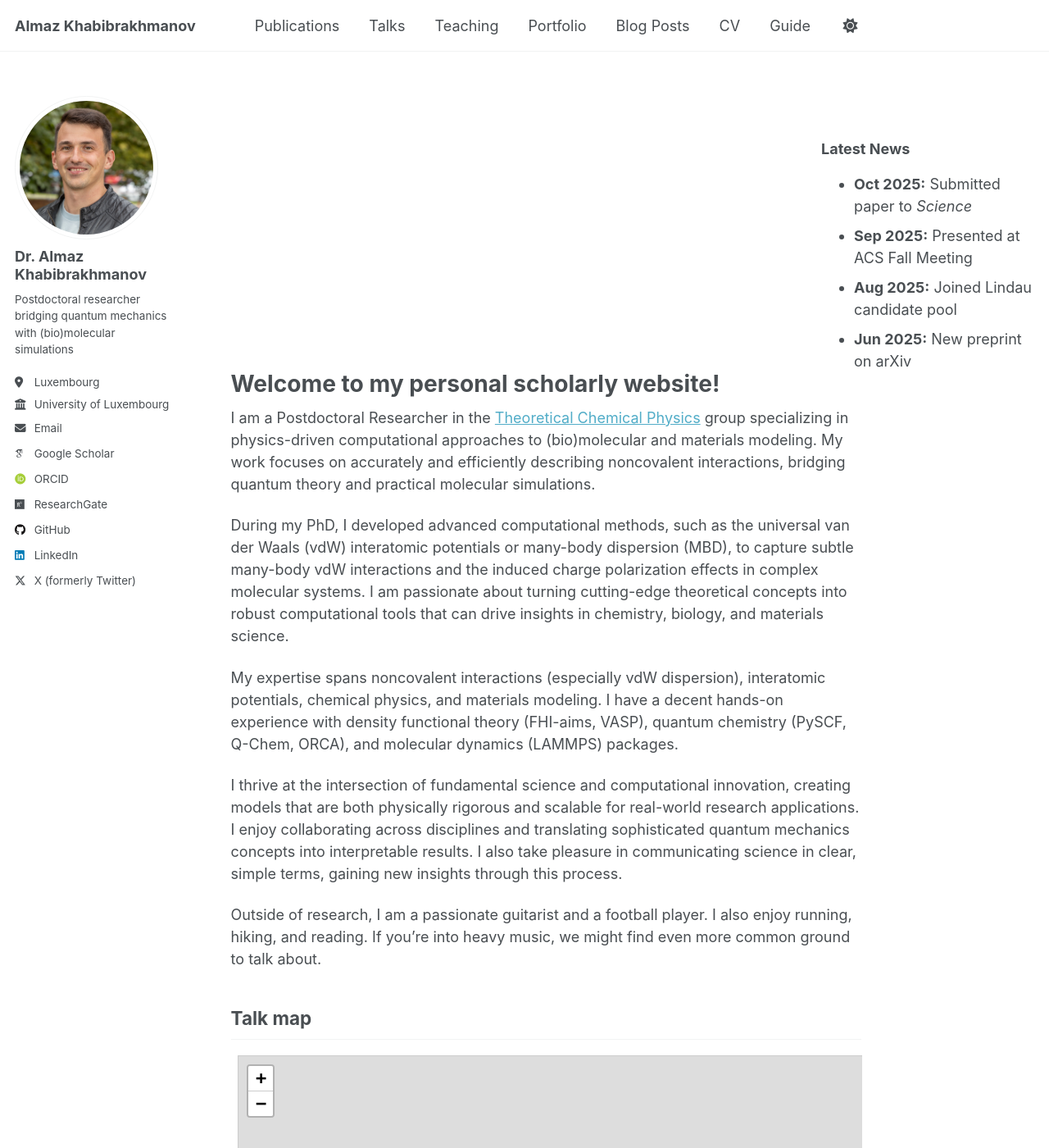
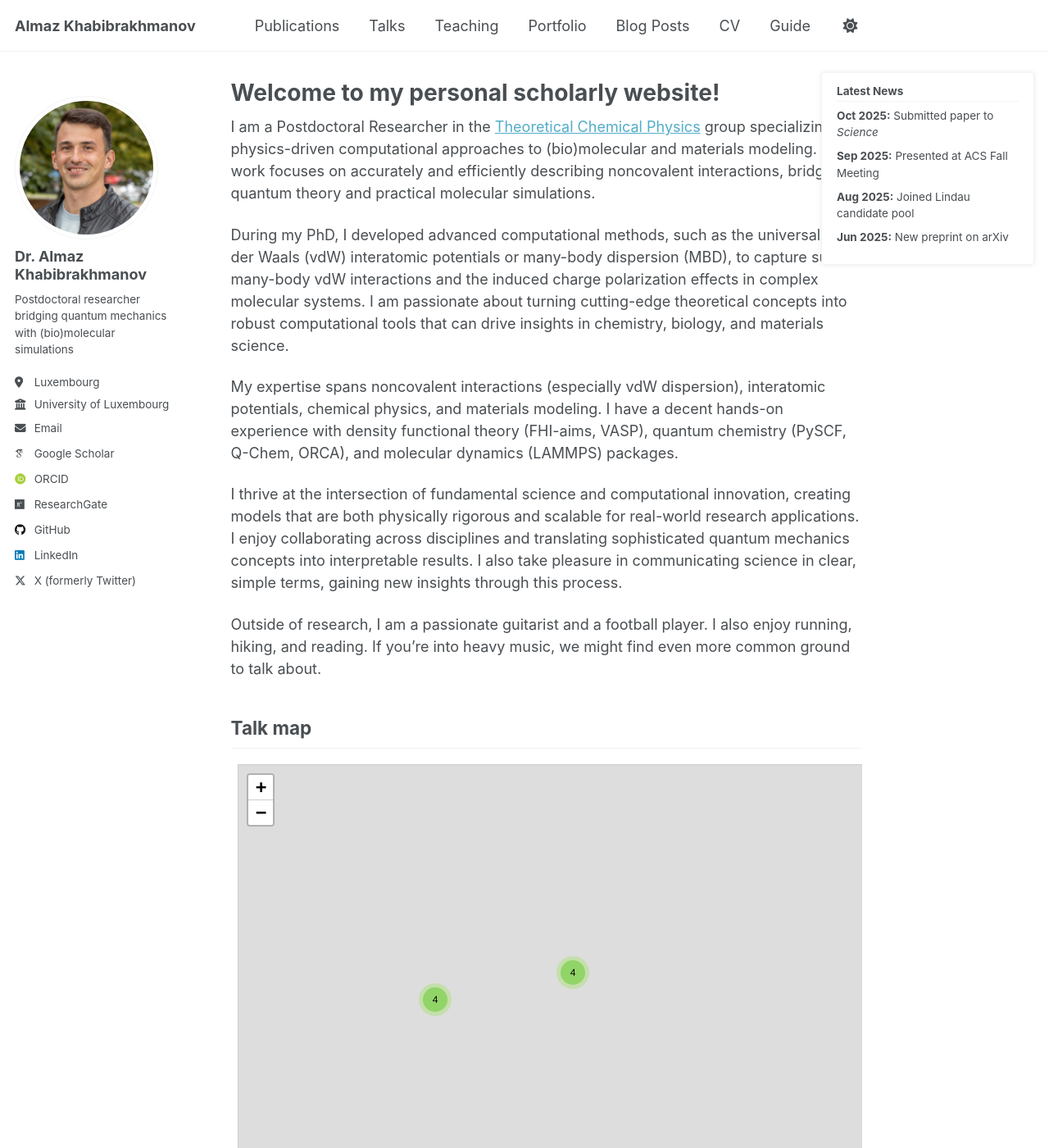
Before and after one commit to almaz-khabibrakhmanov/almaz-khabibrakhmanov.github.io, a Jekyll site: the page built from _pages/about.md, in a window 1280 px wide and 1400 px high. Shown: the whole window at 82% size. Built offline with Jekyll 4.4.1, drawn with Linux system fonts in a browser that asks for light colours; nearby versions of some CDN libraries; some web fonts are replaced; a script that is not in the unit is left out.

Commit message:
Update _sidebar.scss

```diff
--- a/_sass/layout/_sidebar.scss
+++ b/_sass/layout/_sidebar.scss
@@ -262,3 +262,49 @@
     }
   }
 }
+
+/* ==========================================================================
+   RIGHT SIDEBAR (customized Latest News panel)
+   ========================================================================== */
+
+.sidebar__right {
+  @include breakpoint($large) {
+    position: fixed;                 // make it behave like the left sidebar
+    right: 0;                        // stick to the right edge
+    top: $masthead-height;
+    height: calc(100vh - #{$masthead-height});
+    overflow-y: auto;                // scroll when content too long
+    padding: 1rem;
+    width: $right-sidebar-width;
+  }
+
+  .latest-news {
+    background: var(--global-bg-color);
+    border: 1px solid var(--global-border-color);
+    border-radius: $border-radius;
+    padding: 0.75rem 1rem;
+    font-size: $type-size-6;
+    line-height: 1.5;
+    box-shadow: 0 0 6px rgba(0, 0, 0, 0.08);
+    max-height: 80vh;                // don’t overflow the screen
+    overflow-y: auto;
+  }
+
+  .latest-news h3 {
+    margin-top: 0;
+    font-size: $type-size-5;
+    font-family: $sans-serif-narrow;
+    border-bottom: 1px solid var(--global-border-color);
+    padding-bottom: 0.25rem;
+  }
+
+  .latest-news ul {
+    list-style-type: none;
+    margin: 0;
+    padding-left: 0;
+
+    li {
+      margin-bottom: 0.5rem;
+    }
+  }
+}
```
